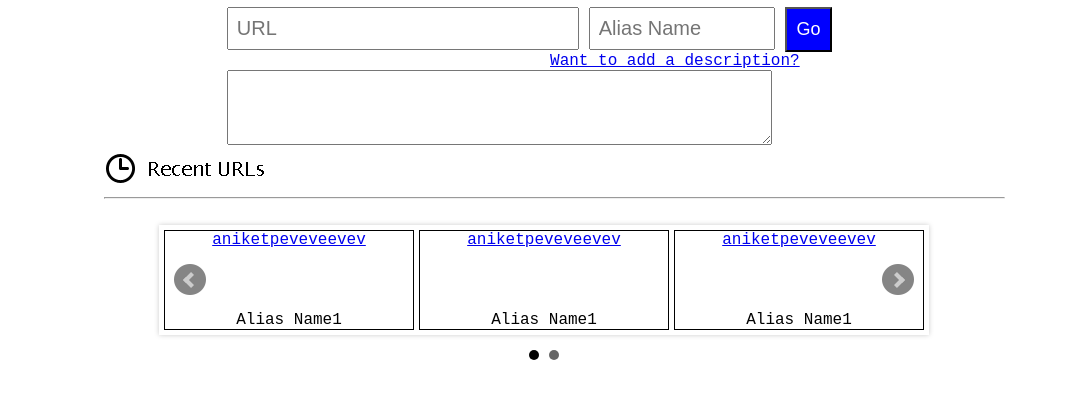
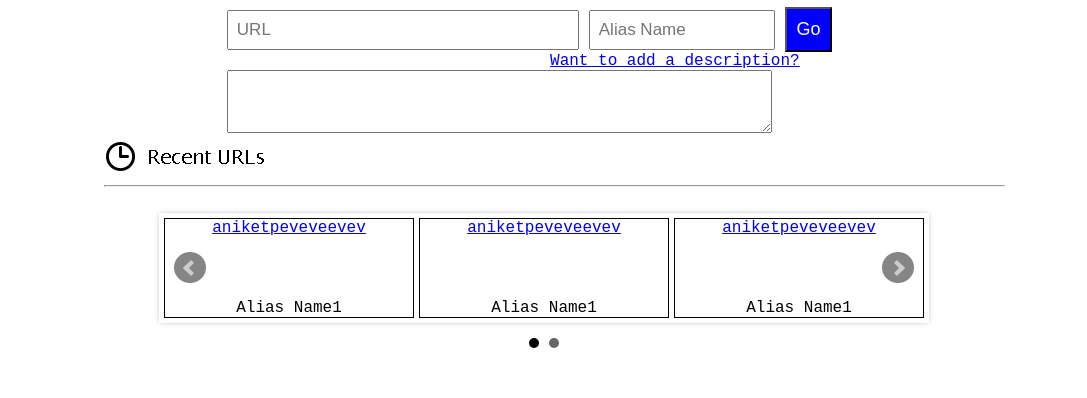
Before and after one commit to aniketpol/sampleTest, a plain HTML site: page Bapu/index.html in a window 1280 px wide. Shown: the part 222-620 px from the top of the page, without its empty margins (104-1191 px from the left). Drawn offline with Linux system fonts and the light colour scheme.

Commit message:
Update style.css

```diff
--- a/Bapu/css/style.css
+++ b/Bapu/css/style.css
@@ -76,12 +76,12 @@ span{
 	width: 40%;
 	padding: 1%;
 
-	font-size:20px;
+	font-size:17px;
 }
 
 #alias{
 	width: 20%;
-	font-size:20px;
+	font-size:17px;
 	padding: 1%;
 }
 
@@ -95,7 +95,7 @@ span{
 
 #description{
 
-	font-size:20px;
+	font-size:17px;
 	width: 65%;
 }
 #addDescription{
```
